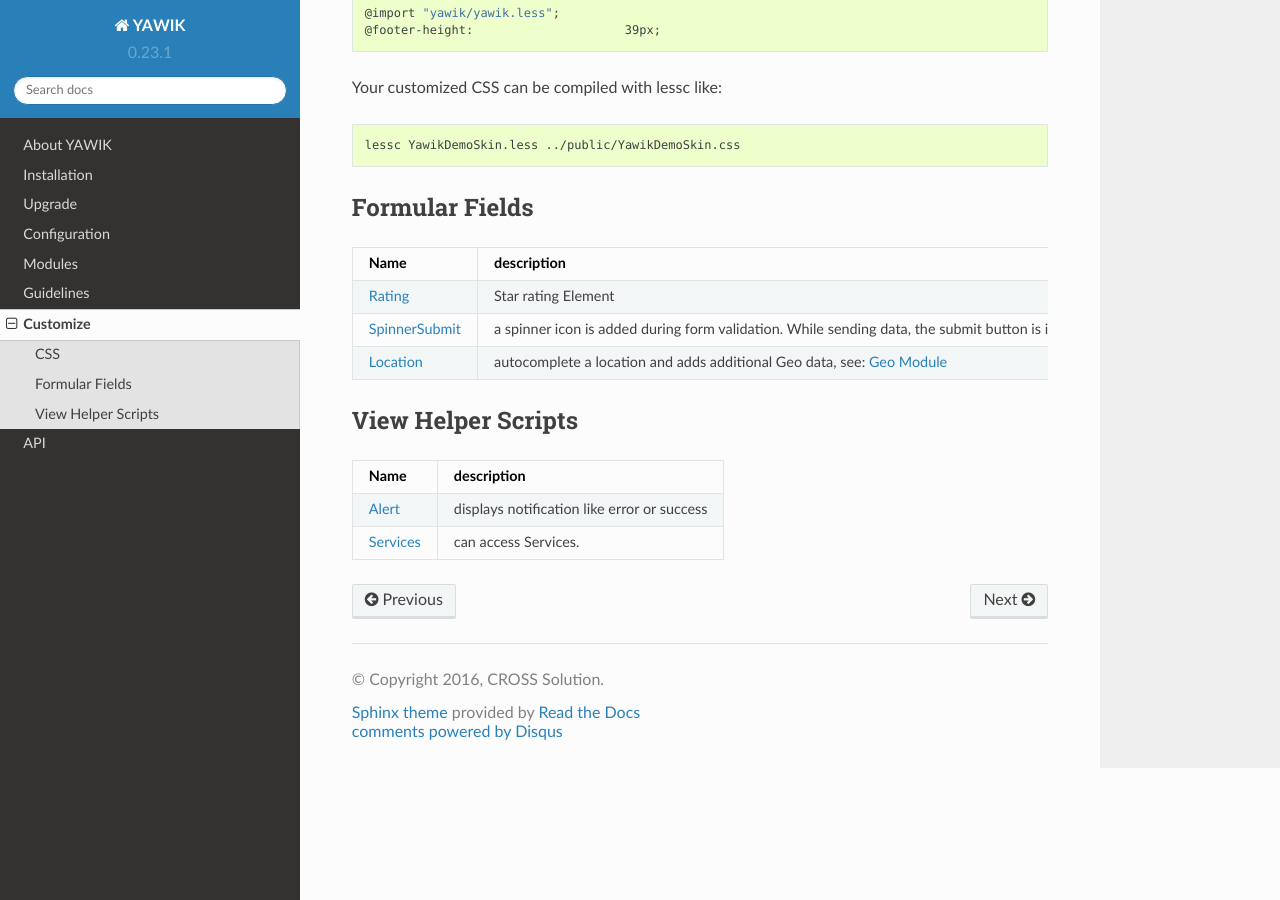
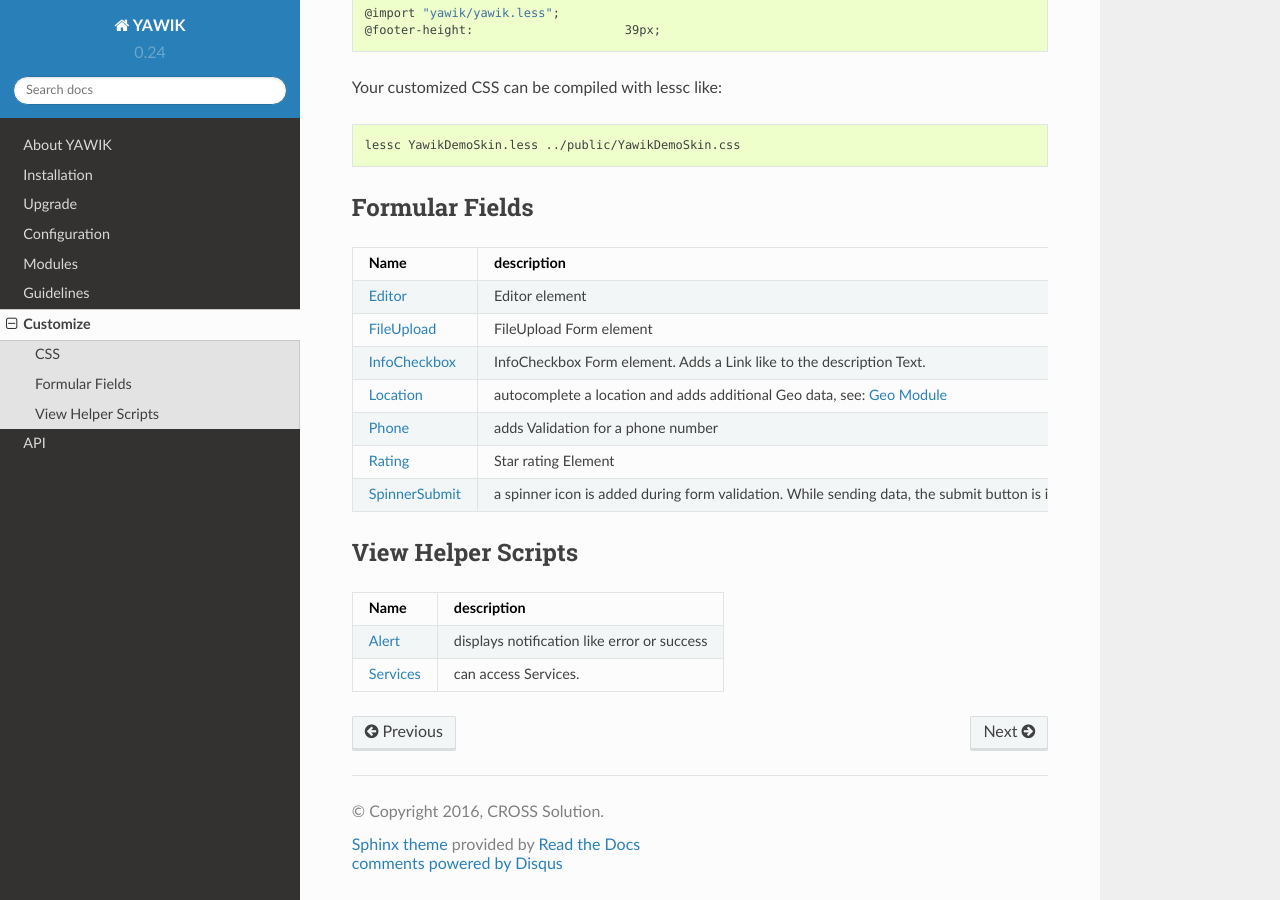
Before and after one commit to cross-solution/YawikDocs, a Sphinx documentation site: the page built from source/customize.rst, in a window 1280 px wide and 900 px high, scrolled down 1531 px. Built offline with Sphinx 7.4.7 and the Read the Docs theme 2.0.0, drawn with Linux system fonts in a browser that asks for light colours; comment, search, counter and statistics services are not loaded.

```diff
--- a/source/conf.py
+++ b/source/conf.py
@@ -63,9 +63,9 @@ copyright = u'2016, CROSS Solution'
 # built documents.
 #
 # The short X.Y version.
-version = '0.23.1'
+version = '0.24'
 # The full version, including alpha/beta/rc tags.
-release = '0.23.1'
+release = '0.24'
 
 # The language for content autogenerated by Sphinx. Refer to documentation
 # for a list of supported languages.
--- a/source/customize.rst
+++ b/source/customize.rst
@@ -97,18 +97,29 @@ Formular Fields
 +----------------+---------------------------------------------------------------------------------------------------------+
 |Name            |description                                                                                              |
 +================+=========================================================================================================+
+|Editor_         | Editor element                                                                                          |
++----------------+---------------------------------------------------------------------------------------------------------+
+|FileUpload_     | FileUpload Form element                                                                                 |
++----------------+---------------------------------------------------------------------------------------------------------+
+|InfoCheckbox_   | InfoCheckbox Form element. Adds a Link like to the description Text.                                    |
++----------------+---------------------------------------------------------------------------------------------------------+
+|Location_       | autocomplete a location and adds additional Geo data, see: :ref:`Geo Module <geo>`                      |
++----------------+---------------------------------------------------------------------------------------------------------+
+|Phone_          | adds Validation for a phone number                                                                      |
++----------------+---------------------------------------------------------------------------------------------------------+
 |Rating_         | Star rating Element                                                                                     |
 +----------------+---------------------------------------------------------------------------------------------------------+
 |SpinnerSubmit_  | a spinner icon is added during form validation. While sending data, the submit button is inactivated    |
 +----------------+---------------------------------------------------------------------------------------------------------+
-|Location_       | autocomplete a location and adds additional Geo data, see: :ref:`Geo Module <geo>`                      |
-+----------------+---------------------------------------------------------------------------------------------------------+
 
 
-
+.. _Editor: https://github.com/cross-solution/YAWIK/blob/develop/module/Geo/src/Geo/Form/Editor.php
+.. _FileUpload: https://github.com/cross-solution/YAWIK/blob/develop/module/Geo/src/Geo/Form/FileUpload.php
+.. _InfoCheckbox: https://github.com/cross-solution/YAWIK/blob/develop/module/Geo/src/Geo/Form/InfoCheckbox.php
+.. _Location: https://github.com/cross-solution/YAWIK/blob/develop/module/Geo/src/Geo/Form/GeoText.php
+.. _Phone: https://github.com/cross-solution/YAWIK/blob/develop/module/Geo/src/Geo/Form/Phone.php
 .. _Rating: https://github.com/cross-solution/YAWIK/blob/master/module/Core/src/Core/Form/Element/Rating.php
 .. _SpinnerSubmit: https://github.com/cross-solution/YAWIK/blob/master/module/Core/src/Core/Form/Element/SpinnerSubmit.php
-.. _Location: https://github.com/cross-solution/YAWIK/blob/develop/module/Geo/src/Geo/Form/GeoText.php
 
 
 View Helper Scripts
--- a/source/upgrade.rst
+++ b/source/upgrade.rst
@@ -23,6 +23,7 @@ To drop all indexes, go to your mongo shell and type:
 .. _mongodump: https://docs.mongodb.org/manual/reference/program/mongodump/
 .. _mongorestore: https://docs.mongodb.org/manual/reference/program/mongorestore/
 
+
 2) Move your YAWIK Installation to a new location, so you are able to undo the upgrade any time.
 
 3) Install the new Version. Eighter via ``git`` or unpack the latest ZIP/TGZ Package from sourceforge. In contrast to
```
Also changed, not shown: source/modules/jobs/index.rst (+23 -0 lines).
